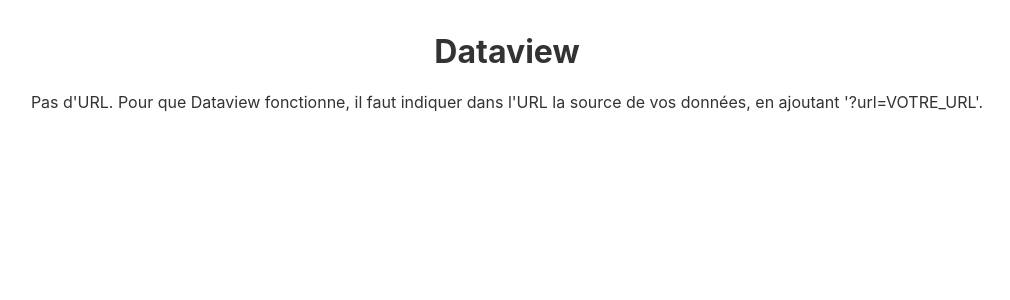
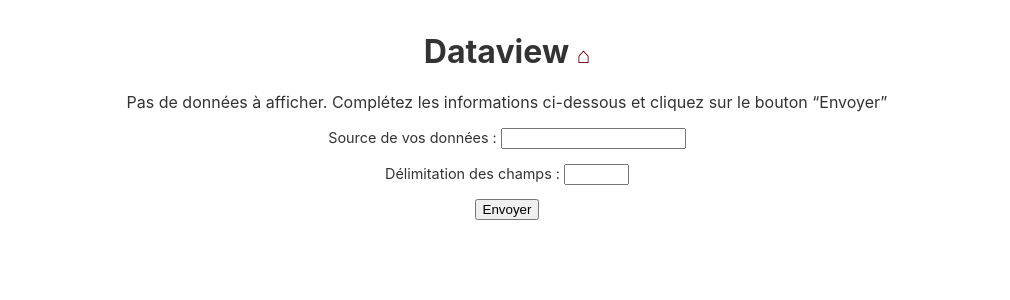
Before and after one commit to eyssette/dataview, a SvelteKit app: page / in a window 1280 px wide. Shown: the top 300 px of the page, without its empty margins (133-1143 px from the left). Built offline with nearby package versions, Linux system fonts and the light colour scheme.

Commit message:
:sparkles: Page d'accueil + :bug: lien de la recherche & loader bien centré

```diff
--- a/src/lib/Search.svelte
+++ b/src/lib/Search.svelte
@@ -16,7 +16,7 @@
 	let desactivateRegexDefaultParam = desactivateRegexDefault;
 
 	onMount(() => {
-		baseURL = window.location.origin + window.location.pathname;
+		baseURL = window.location.origin + window.location.pathname + window.location.search ;
 		hash = window.location.hash;
 		if (hash) {
 			inputValue = decodeURI(
--- a/src/lib/Table.svelte
+++ b/src/lib/Table.svelte
@@ -288,7 +288,7 @@
 			</tr>
 		{:else if previoustextToSearch != textToSearch && textToSearch != "" && automaticSearchParam == false}
 			<tr>
-				<td colspan={headersLength}>
+				<td colspan={scoreDisplay ? headersLength+1 : headersLength}>
 					<p><span class="loader" /></p>
 					<p class="info-search">Recherche en cours</p>
 				</td>
--- a/src/routes/+page.svelte
+++ b/src/routes/+page.svelte
@@ -15,9 +15,10 @@
 	let sumFetchSize;
 	let delimiterPapaParse = "";
 	let delimiterPapaParseParam;
+	let baseURL;
 
 	onMount(() => {
-		//baseURL = window.location.origin + window.location.pathname;
+		baseURL = window.location.origin + window.location.pathname
 		searchParams = new URL(document.location).searchParams;
 		getURL = searchParams.get("url");
 		delimiterPapaParseParam = searchParams.get("d");
@@ -66,15 +67,53 @@
 		parsedData.unshift(headers);
 		return parsedData;
 	}
+
+	let inputURL;
+	let inputDelimiter;
+
+	function inputButtonClick() {
+		delimiterPapaParseParam = inputDelimiter;
+		let gotoURL = baseURL;
+		if (inputURL !== "" && inputURL != undefined) {
+			gotoURL = gotoURL + "?url=" + inputURL;
+		}
+		if (delimiterPapaParseParam != "" && delimiterPapaParseParam != undefined) {
+			gotoURL = gotoURL + "&d=" + delimiterPapaParseParam;
+		}
+		/* goto(gotoURL) */
+		/* getURL = inputURL; */
+		window.location.href = gotoURL;
+		/* window.location.href = ""; */
+	}
+	function titleClick() {
+		dataParsed=undefined;
+		window.location.href = baseURL;
+	}
 </script>
 
-<h1>{title}</h1>
+<h1>{title} <a href="/" on:click={titleClick}>⌂</a></h1>
 
 {#if getURL == "" || getURL == null}
 	<p>
-		Pas d'URL. Pour que Dataview fonctionne, il faut indiquer dans l'URL la
-		source de vos données, en ajoutant '?url=VOTRE_URL'.
+		Pas de données à afficher. Complétez les informations ci-dessous et cliquez
+		sur le bouton “Envoyer”
 	</p>
+	<div id="inputs">
+		<p>
+			<label for="inputURL">Source de vos données : </label>
+			<input type="text" id="inputURL" name="inputURL" bind:value={inputURL} />
+		</p>
+		<p>
+			<label for="inputDelimiter">Délimitation des champs : </label>
+			<input
+				type="text"
+				id="inputDelimiter"
+				name="inputDelimiter"
+				size="5"
+				bind:value={inputDelimiter} />
+		</p>
+		<button on:click={inputButtonClick}>Envoyer</button>
+	</div>
 {:else}
 	{#await dataParsed}
 		<p><span class="loader" /></p>
@@ -109,7 +148,8 @@
 	}
 
 	.search,
-	footer {
+	footer,
+	#inputs {
 		max-width: 960px;
 		margin: auto;
 		width: 80%;
@@ -137,6 +177,12 @@
 		margin: 3em auto;
 	}
 
+	a {
+		text-decoration: none;
+		color:#6a0012;
+		font-size:0.7em;
+	}
+
 	@keyframes spin {
 		0% {
 			transform: rotate(0deg);
```
